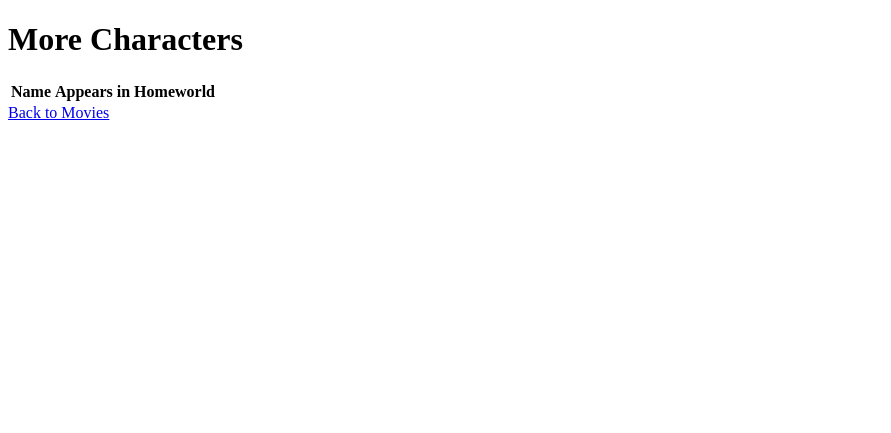
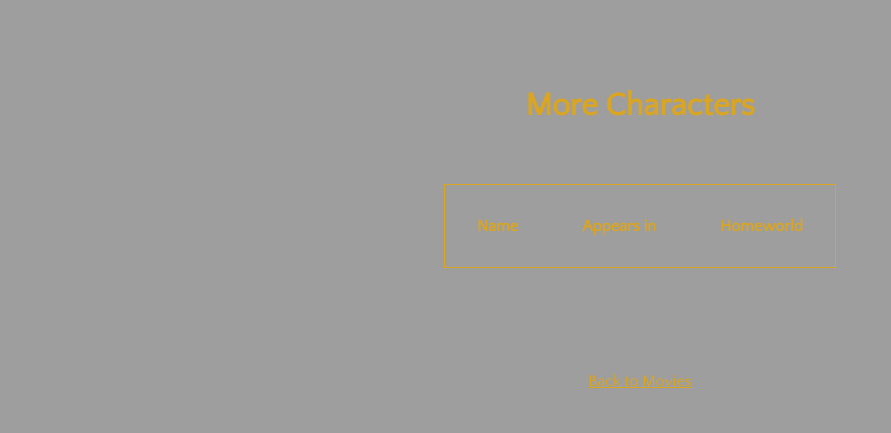
Before and after one commit to I-z-e-b-e-l/firstapi, a plain HTML site: page characters.html in a window 1280 px wide. Shown: the whole page, without its empty margins (0-891 px from the left). Drawn offline with nearby package versions, Linux system fonts and the light colour scheme; the site is published under a folder, as on GitHub Pages, so addresses that start at the root find nothing; no server answers.

Commit message:
Update characters.html

```diff
--- a/characters.html
+++ b/characters.html
@@ -5,7 +5,7 @@
     <meta http-equiv="X-UA-Compatible" content="IE=edge">
     <meta name="viewport" content="width=device-width, initial-scale=1.0">
     <title>Characters</title>
-    <link rel="stylesheet" type="text/css" href="/public/styles.css">
+    <link rel="stylesheet" type="text/css" href="public/styles.css">
 
     <link rel="preconnect" href="https://fonts.googleapis.com">
     <link rel="preconnect" href="https://fonts.gstatic.com" crossorigin>
```
